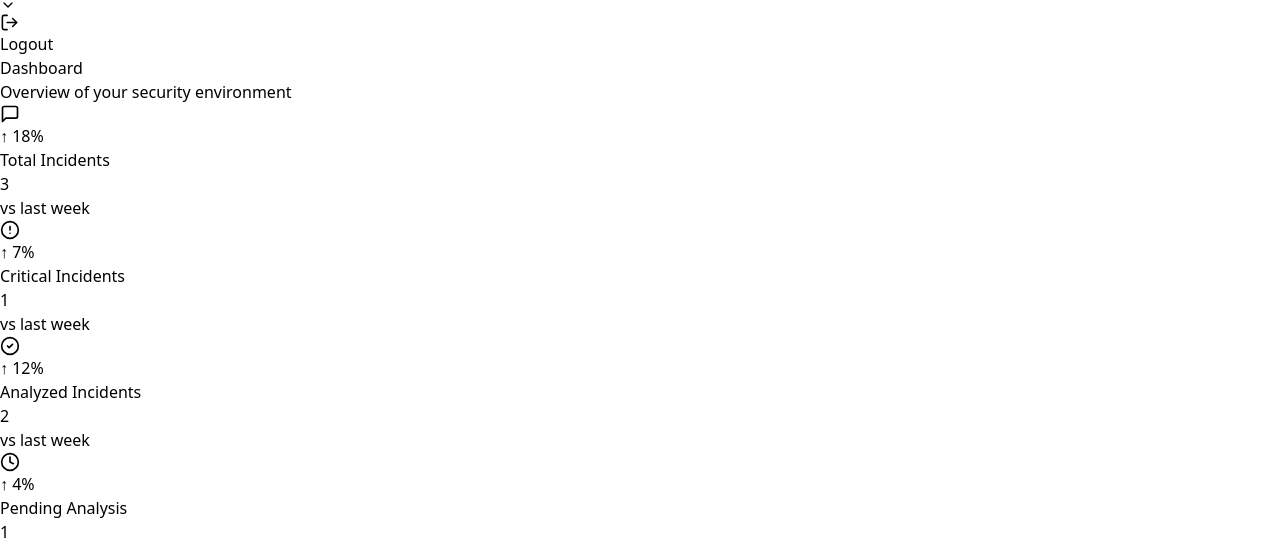
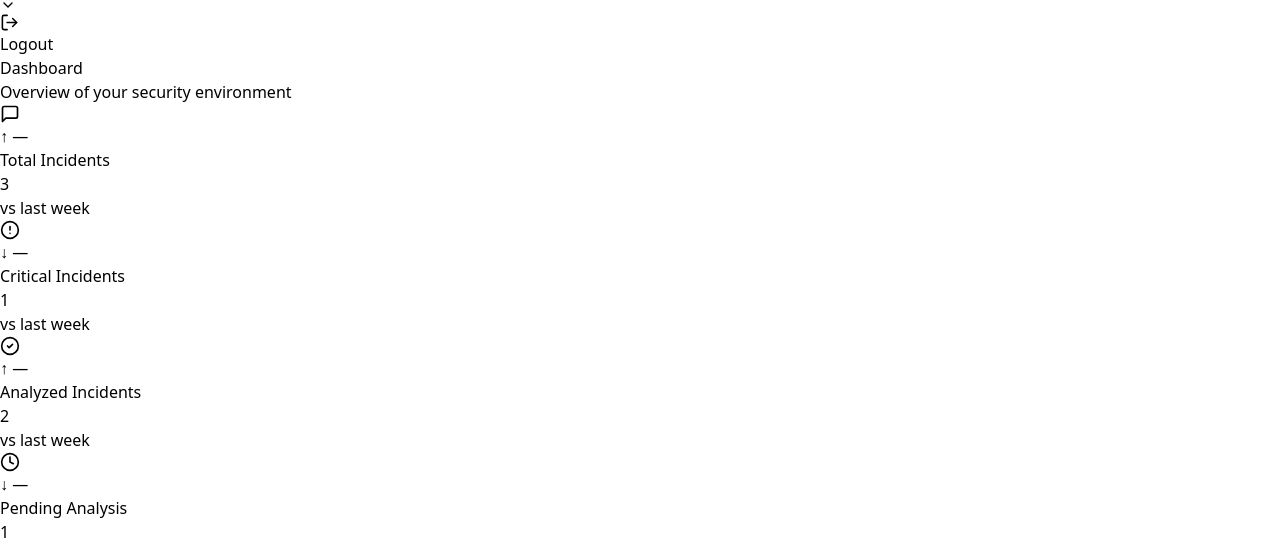
Before and after one commit to ii3ruj/SentriX, a React (Vite) app in the folder Sentriix/frontend/: page /dashboard in a window 1280 px wide. Shown: the part 1599-2144 px from the top of the page. Built offline with nearby package versions, Linux system fonts and the light colour scheme; no server answers.

Commit message:
Update Dashboard.jsx

```diff
--- a/Sentriix/frontend/src/pages/Dashboard.jsx
+++ b/Sentriix/frontend/src/pages/Dashboard.jsx
@@ -31,6 +31,27 @@ const defaultAttackTypes = [
   { name: "Insider Threat", value: 12, percent: 9, color: "#3b82f6" },
   { name: "Other", value: 6, percent: 5, color: "#9ca3af" },
 ];
+
+/* ألوان ثابتة تُستخدم لتلوين أنواع الهجمات القادمة من الـ API */
+const ATTACK_COLORS = [
+  "#f97316",
+  "#ef4444",
+  "#22c55e",
+  "#06b6d4",
+  "#3b82f6",
+  "#9ca3af",
+];
+
+/* الـ API يرجع { name, value } فقط — نضيف اللون والنسبة هنا للعرض */
+function decorateAttackTypes(list) {
+  const total = list.reduce((sum, t) => sum + (t.value || 0), 0);
+  return list.map((t, i) => ({
+    name: t.name,
+    value: t.value || 0,
+    percent: total > 0 ? Math.round(((t.value || 0) / total) * 100) : 0,
+    color: t.color || ATTACK_COLORS[i % ATTACK_COLORS.length],
+  }));
+}
 
 const SEVERITY_PRIORITY = {
   Critical: 3,
@@ -110,6 +131,7 @@ function getTodayHourlyData(list) {
 export default function Dashboard() {
   const [incidentsList, setIncidentsList] = useState(fallbackIncidents);
   const [attackTypes, setAttackTypes] = useState(defaultAttackTypes);
+  const [trends, setTrends] = useState(null);
 
   // جلب البيانات من الـ API وتحديثها تلقائياً
   useEffect(() => {
@@ -132,10 +154,15 @@ export default function Dashboard() {
           setIncidentsList(formatted);
         }
 
-        // جلب توزيع أنواع الهجمات إن وجد مسار إحصائيات
+        // جلب توزيع أنواع الهجمات ونسب التغيّر من مسار الإحصائيات
         const statsData = await apiService.getDashboardStats().catch(() => null);
-        if (isMounted && statsData && statsData.attackTypes) {
-          setAttackTypes(statsData.attackTypes);
+        if (isMounted && statsData) {
+          if (Array.isArray(statsData.attackTypes) && statsData.attackTypes.length > 0) {
+            setAttackTypes(decorateAttackTypes(statsData.attackTypes));
+          }
+          if (statsData.trends) {
+            setTrends(statsData.trends);
+          }
         }
       } catch (err) {
         console.warn("Using fallback dashboard data:", err);
@@ -167,8 +194,8 @@ export default function Dashboard() {
     {
       label: "Total Incidents",
       value: sortedIncidents.length,
-      change: "18%",
-      positive: true,
+      change: trends?.total?.change ?? "—",
+      positive: trends?.total?.positive ?? true,
       icon: MessageSquare,
       color: "text-blue-400",
       bg: "bg-blue-500/10",
@@ -176,8 +203,8 @@ export default function Dashboard() {
     {
       label: "Critical Incidents",
       value: criticalCount,
-      change: "7%",
-      positive: false,
+      change: trends?.critical?.change ?? "—",
+      positive: trends?.critical?.positive ?? false,
       icon: AlertCircle,
       color: "text-red-400",
       bg: "bg-red-500/10",
@@ -185,8 +212,8 @@ export default function Dashboard() {
     {
       label: "Analyzed Incidents",
       value: analyzedCount,
-      change: "12%",
-      positive: true,
+      change: trends?.analyzed?.change ?? "—",
+      positive: trends?.analyzed?.positive ?? true,
       icon: CheckCircle2,
       color: "text-emerald-400",
       bg: "bg-emerald-500/10",
@@ -194,8 +221,8 @@ export default function Dashboard() {
     {
       label: "Pending Analysis",
       value: pendingCount,
-      change: "4%",
-      positive: false,
+      change: trends?.pending?.change ?? "—",
+      positive: trends?.pending?.positive ?? false,
       icon: Clock,
       color: "text-amber-400",
       bg: "bg-amber-500/10",
@@ -247,7 +274,7 @@ export default function Dashboard() {
                         positive ? "text-emerald-400" : "text-red-400"
                       }`}
                     >
-                      ↑ {change}
+                      {positive ? "↑" : "↓"} {change}
                     </span>
                   </div>
 
```
